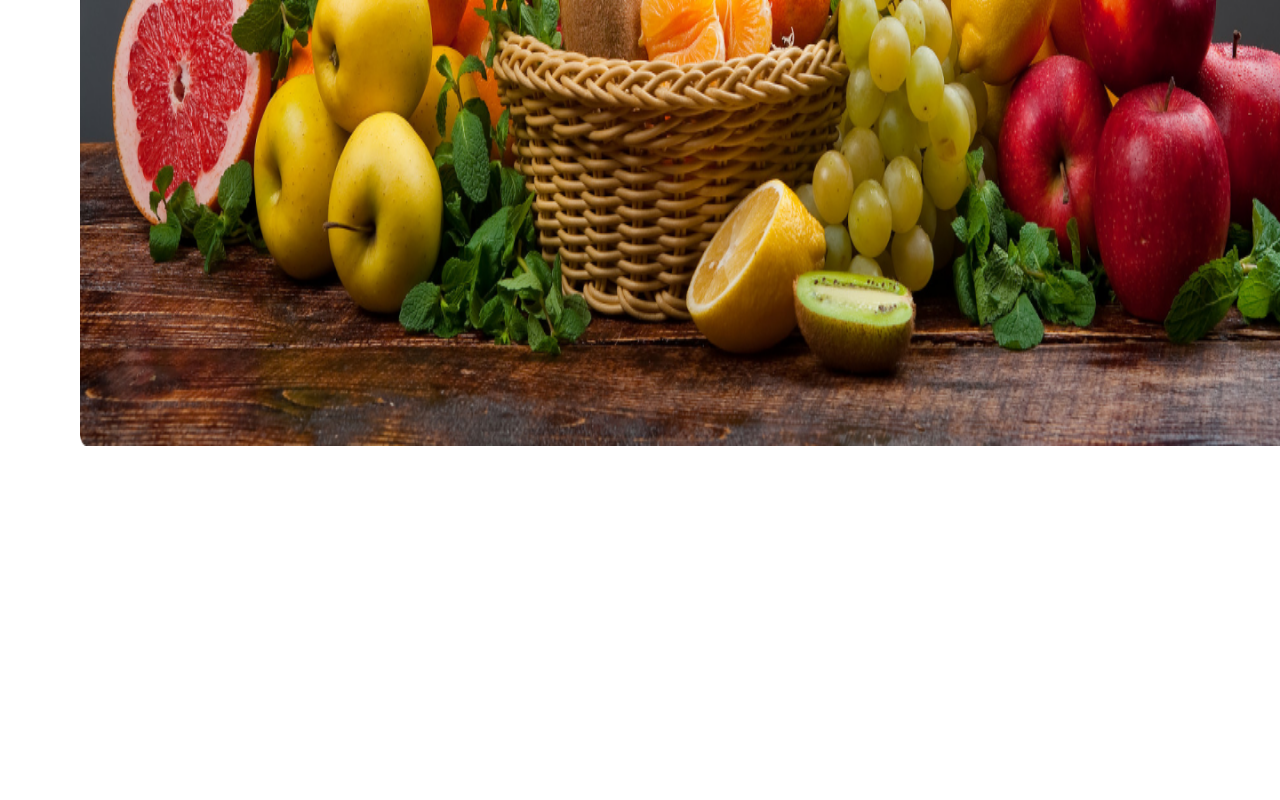
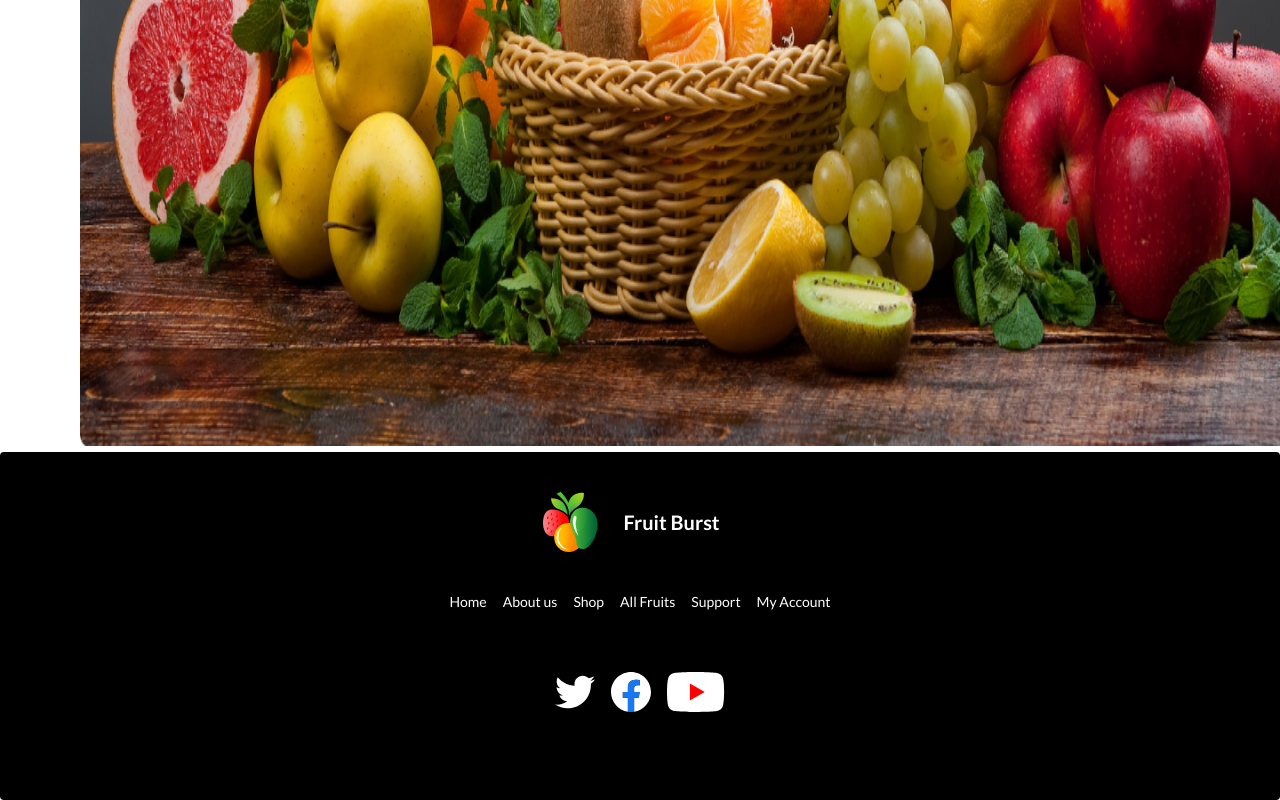
Before and after one commit to FariaJahan63/Fruit-website, a plain HTML site: page index.html in a window 1280 px wide. Shown: the part 638-1438 px from the top of the page. Before the commit the page ends 1090 px from the top, so only its background shows below. Drawn offline with nearby package versions, Linux system fonts and the light colour scheme.

Commit message:
footer  added

```diff
--- a/index.html
+++ b/index.html
@@ -110,8 +110,52 @@
     <main>
 
     </main>
-    <footer>
 
-    </footer>
+
+<!-- footer -->
+<footer class="footer footer-center p-10 bg-black text-White rounded">
+
+    <div class="navbar-center flex">
+        <img src="images/logo.png" alt="">
+      <a class="btn btn-ghost normal-case text-white text-xl">Fruit Burst</a>
+    </div>
+    <div class="grid grid-flow-col gap-4 mb-5">
+        <a class="link link-hover text-white">Home</a>
+      <a class="link link-hover text-white">About us</a>
+      <a class="link link-hover text-white">Shop</a>
+      <a class="link link-hover text-white">All Fruits</a>
+      <a class="link link-hover text-white">Support</a>
+      <a class="link link-hover text-white">My Account</a>
+    </div>
+    <div>
+      <div class="grid grid-flow-col gap-4 mb-12">
+       <a><svg xmlns="http://www.w3.org/2000/svg" width="40" height="40" viewBox="0 0 40 40" fill="none">
+        <g clip-path="url(#clip0_12_5266)">
+          <path d="M40 7.5975C38.5125 8.25 36.9275 8.6825 35.275 8.8925C36.975 7.8775 38.2725 6.2825 38.8825 4.36C37.2975 5.305 35.5475 5.9725 33.6825 6.345C32.1775 4.7425 30.0325 3.75 27.6925 3.75C23.1525 3.75 19.4975 7.435 19.4975 11.9525C19.4975 12.6025 19.5525 13.2275 19.6875 13.8225C12.87 13.49 6.8375 10.2225 2.785 5.245C2.0775 6.4725 1.6625 7.8775 1.6625 9.39C1.6625 12.23 3.125 14.7475 5.305 16.205C3.9875 16.18 2.695 15.7975 1.6 15.195C1.6 15.22 1.6 15.2525 1.6 15.285C1.6 19.27 4.4425 22.58 8.17 23.3425C7.5025 23.525 6.775 23.6125 6.02 23.6125C5.495 23.6125 4.965 23.5825 4.4675 23.4725C5.53 26.72 8.545 29.1075 12.13 29.185C9.34 31.3675 5.7975 32.6825 1.9625 32.6825C1.29 32.6825 0.645 32.6525 0 32.57C3.6325 34.9125 7.9375 36.25 12.58 36.25C27.67 36.25 35.92 23.75 35.92 12.915C35.92 12.5525 35.9075 12.2025 35.89 11.855C37.5175 10.7 38.885 9.2575 40 7.5975Z" fill="white"/>
+        </g>
+        <defs>
+          <clipPath id="clip0_12_5266">
+            <rect width="40" height="40" fill="white"/>
+          </clipPath>
+        </defs>
+      </svg></a>
+       <a><svg xmlns="http://www.w3.org/2000/svg" width="40" height="40" viewBox="0 0 40 40" fill="none">
+        <g clip-path="url(#clip0_12_5269)">
+          <path d="M40 20C40 29.9828 32.6859 38.257 23.125 39.757V25.7813H27.7852L28.6719 20H23.125V16.2484C23.125 14.6664 23.9 13.125 26.3844 13.125H28.9062V8.20313C28.9062 8.20313 26.6172 7.8125 24.4289 7.8125C19.8609 7.8125 16.875 10.5813 16.875 15.5938V20H11.7969V25.7813H16.875V39.757C7.31406 38.257 0 29.9828 0 20C0 8.95469 8.95469 0 20 0C31.0453 0 40 8.95469 40 20Z" fill="white"/>
+          <path d="M27.7852 25.7812L28.6719 20H23.125V16.2484C23.125 14.6667 23.8998 13.125 26.3843 13.125H28.9062V8.20312C28.9062 8.20312 26.6175 7.8125 24.4293 7.8125C19.8609 7.8125 16.875 10.5813 16.875 15.5938V20H11.7969V25.7812H16.875V39.757C17.8933 39.9167 18.9369 40 20 40C21.0631 40 22.1067 39.9167 23.125 39.757V25.7812H27.7852Z" fill="#1877F2"/>
+        </g>
+        <defs>
+          <clipPath id="clip0_12_5269">
+            <rect width="40" height="40" fill="white"/>
+          </clipPath>
+        </defs>
+      </svg></a>
+       <a><svg xmlns="http://www.w3.org/2000/svg" width="58" height="40" viewBox="0 0 58 40" fill="none">
+        <path d="M55.9526 6.25899C55.294 3.81162 53.3644 1.88249 50.9175 1.22347C46.4468 0 28.5643 0 28.5643 0C28.5643 0 10.6821 0 6.21148 1.17683C3.81162 1.83542 1.83498 3.81206 1.17639 6.25899C0 10.7292 0 20 0 20C0 20 0 29.3174 1.17639 33.741C1.83542 36.1879 3.76455 38.1175 6.21192 38.7765C10.7292 40 28.5647 40 28.5647 40C28.5647 40 46.4468 40 50.9175 38.8232C53.3649 38.1646 55.294 36.235 55.953 33.7881C57.1294 29.3174 57.1294 20.0471 57.1294 20.0471C57.1294 20.0471 57.1765 10.7292 55.9526 6.25899Z" fill="white"/>
+        <path d="M22.8706 28.5648L37.7409 20.0001L22.8706 11.4354V28.5648Z" fill="#FF0000"/>
+      </svg></a>
+    </div>
+
+  </footer>
 </body>
 </html>
```
